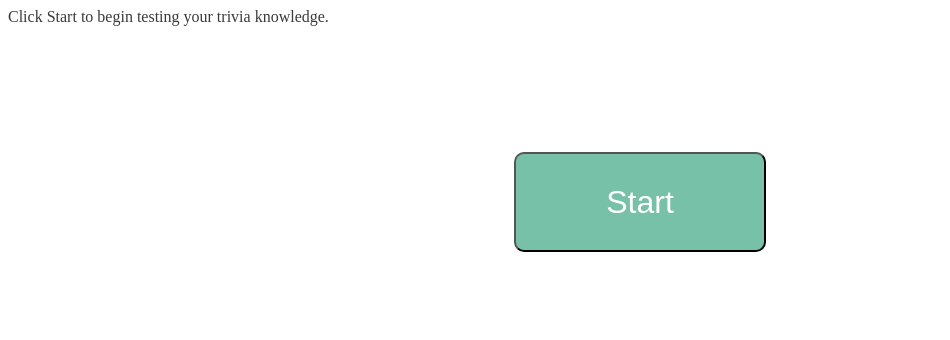
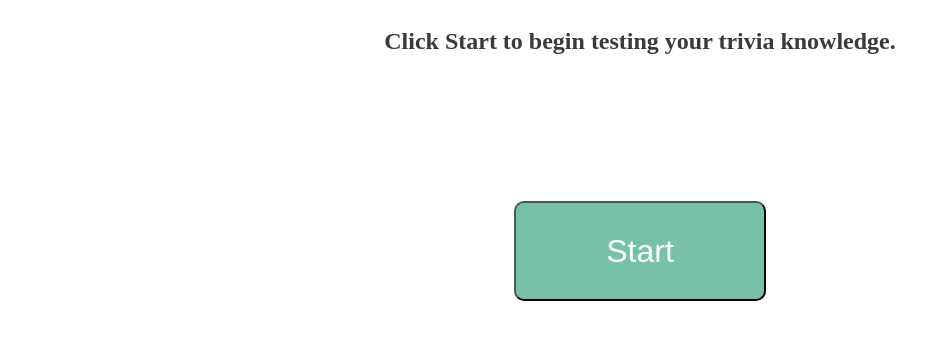
Before and after one commit to krislee/tandem-apprentice-coding-challenge-frontend, a plain HTML site: page index.html in a window 1280 px wide. Shown: the whole page, without its empty margins (0-950 px from the left). Drawn offline with nearby package versions, Linux system fonts and the light colour scheme.

Commit message:
styled intro

```diff
--- a/index.html
+++ b/index.html
@@ -14,7 +14,9 @@
 
 </head>
 <body>
-    <div id="intro">Click Start to begin testing your trivia knowledge.</div>
+    <div id="intro">
+      <h2>Click Start to begin testing your trivia knowledge.</h2>
+    </div>
     <button class="start">Start</button>
     <div id="trivia"></div>
 </body>
--- a/style.css
+++ b/style.css
@@ -23,3 +23,9 @@ body {
 h3 {
     width: 60vw;
 }
+
+#intro {
+    display: flex;
+    justify-content: center;
+    align-self: flex-end;
+}
```
